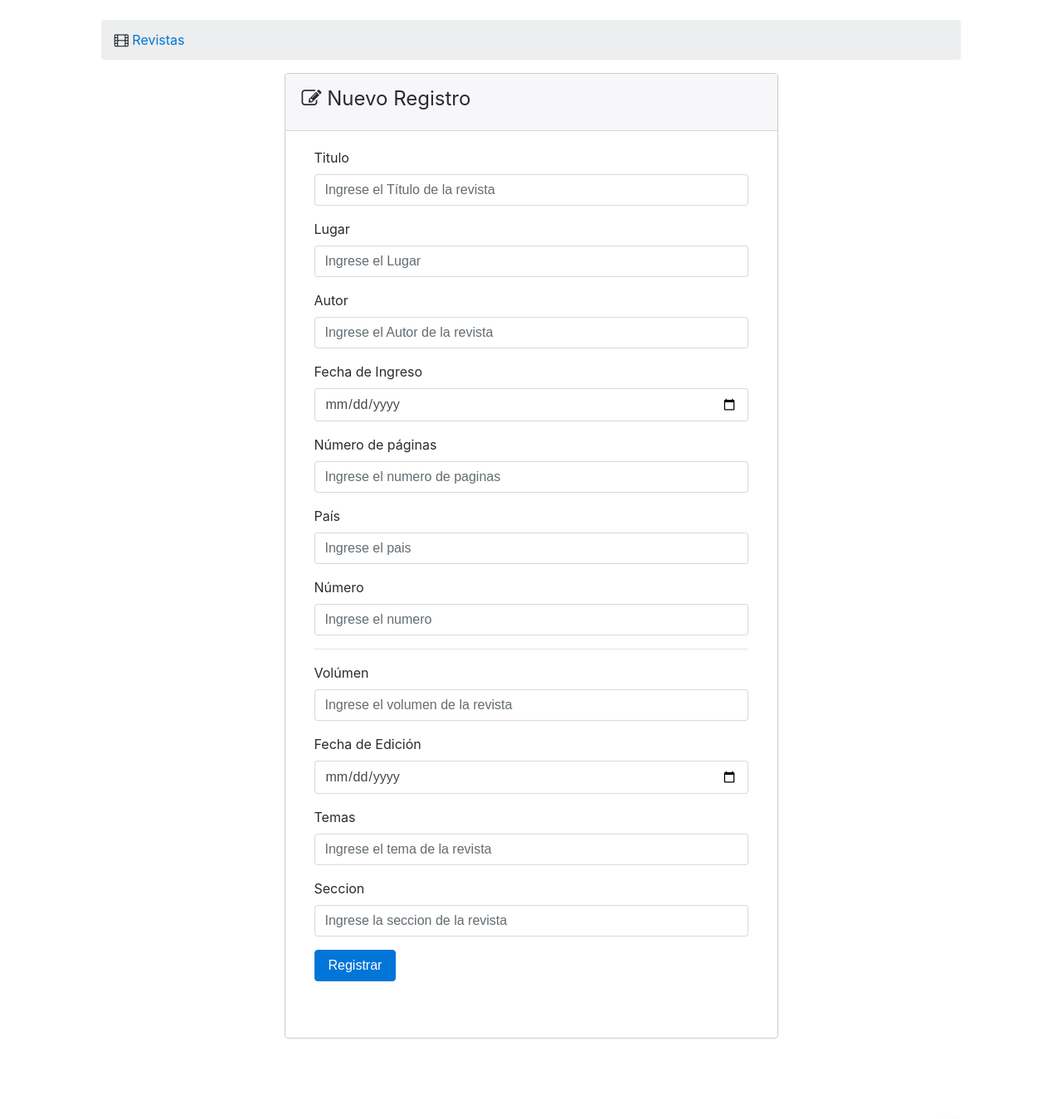
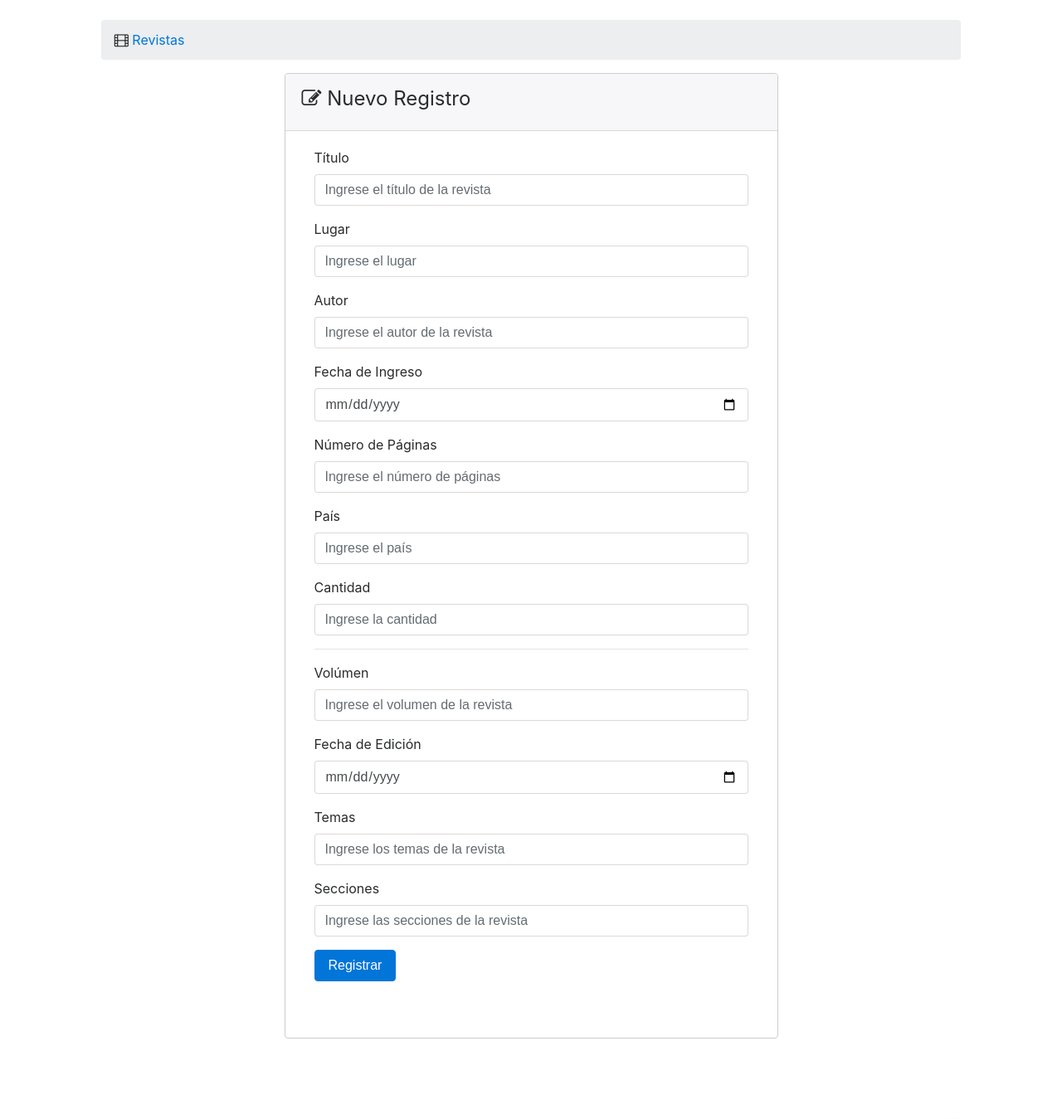
Before and after one commit to sromero589/Laboratorio_servidor_web, a PHP site: the page made by redirec.php in a window 1280 px wide. Shown: the part 102-1451 px from the top of the page at 83% size. Run offline with PHP 8.4, Linux system fonts and the light colour scheme.

Commit message:
Update revista-editar.php
Revisión ortográfica

```diff
--- a/vista/revista/revista-editar.php
+++ b/vista/revista/revista-editar.php
@@ -26,20 +26,20 @@
                         <input type="hidden" name="codigo" value="<?php echo $alm->codigo; ?>" />
 
                         <div class="form-group">
-                            <label for="nomb">Titulo</label>
-                            <input value="<?php echo $alm->titulo; ?>" required type="text" name="titulo" class="form-control" id="nomb" placeholder="Ingrese el Título de la revista">
+                            <label for="nomb">Título</label>
+                            <input value="<?php echo $alm->titulo; ?>" required type="text" name="titulo" class="form-control" id="nomb" placeholder="Ingrese el título de la revista">
                         </div>
 
                         <div class="form-group">
                             <label for="nomb">Lugar</label>
-                            <input type="text" name="lugar" value="<?php echo $alm->lugar; ?>" class="form-control" placeholder="Ingrese el Lugar" data-validacion-tipo="requerido|min:8" />
+                            <input type="text" name="lugar" value="<?php echo $alm->lugar; ?>" class="form-control" placeholder="Ingrese el lugar" data-validacion-tipo="requerido|min:8" />
 
                         </div>
 
 
                         <div class="form-group">
                             <label for="direc">Autor</label>
-                            <input type="text" name="autor" value="<?php echo $alm->autor; ?>" class="form-control" placeholder="Ingrese el Autor de la revista" data-validacion-tipo="requerido|min:8" />
+                            <input type="text" name="autor" value="<?php echo $alm->autor; ?>" class="form-control" placeholder="Ingrese el autor de la revista" data-validacion-tipo="requerido|min:8" />
 
                         </div>
 
@@ -52,22 +52,21 @@
                         </div>
 
 
-
                         <div class="form-group">
-                            <label>Número de páginas</label>
-                            <input type="number" name="paginas" value="<?php echo $alm->numpaginas; ?>" class="form-control" placeholder="Ingrese el numero de paginas" data-validacion-tipo="requerido" />
+                            <label>Número de Páginas</label>
+                            <input type="number" name="paginas" value="<?php echo $alm->numpaginas; ?>" class="form-control" placeholder="Ingrese el número de páginas" data-validacion-tipo="requerido" />
 
 
                         </div>
                         <div class="form-group">
                             <label>País</label>
-                            <input type="text" name="pais" value="<?php echo $alm->pais; ?>" class="form-control" placeholder="Ingrese el pais" data-validacion-tipo="requerido" required />
+                            <input type="text" name="pais" value="<?php echo $alm->pais; ?>" class="form-control" placeholder="Ingrese el país" data-validacion-tipo="requerido" required />
 
 
                         </div>
                         <div class="form-group">
-                            <label>Número</label>
-                            <input type="number" name="numero" value="<?php echo $alm->numero; ?>" class="form-control" placeholder="Ingrese el numero" data-validacion-tipo="requerido" />
+                            <label>Cantidad</label>
+                            <input type="number" name="numero" value="<?php echo $alm->numero; ?>" class="form-control" placeholder="Ingrese la cantidad" data-validacion-tipo="requerido" />
 
                             <hr />
                         </div>
@@ -82,7 +81,7 @@
 
                         <div class="form-group">
                             <label>Fecha de Edición</label>
-                            <input type="date" name="fechaedicion" value="<?php echo $alm->fechaEdicion; ?>" class="form-control" placeholder="Ingrese la feha de edicion" data-validacion-tipo="requerido" />
+                            <input type="date" name="fechaedicion" value="<?php echo $alm->fechaEdicion; ?>" class="form-control" placeholder="Ingrese la feha de edición" data-validacion-tipo="requerido" />
 
 
                         </div>
@@ -90,14 +89,14 @@
 
                         <div class="form-group">
                             <label>Temas</label>
-                            <input type="text" name="temas" value="<?php echo $alm->temas; ?>" class="form-control" placeholder="Ingrese el tema de la revista" data-validacion-tipo="requerido" />
+                            <input type="text" name="temas" value="<?php echo $alm->temas; ?>" class="form-control" placeholder="Ingrese los temas de la revista" data-validacion-tipo="requerido" />
 
 
                         </div>
 
                         <div class="form-group">
-                            <label>Seccion</label>
-                            <input type="text" name="secciones" value="<?php echo $alm->secciones; ?>" class="form-control" placeholder="Ingrese la seccion de la revista" data-validacion-tipo="requerido" />
+                            <label>Secciones</label>
+                            <input type="text" name="secciones" value="<?php echo $alm->secciones; ?>" class="form-control" placeholder="Ingrese las secciones de la revista" data-validacion-tipo="requerido" />
 
 
                         </div>
```
